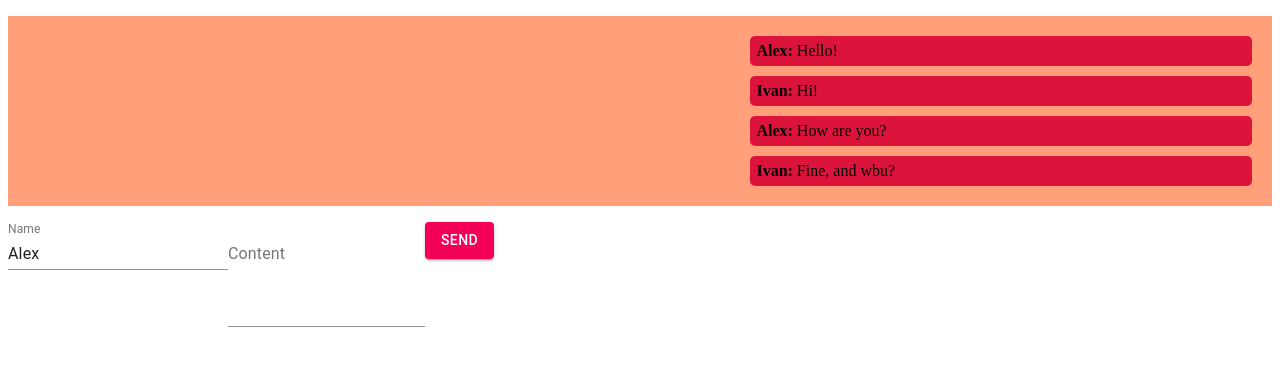
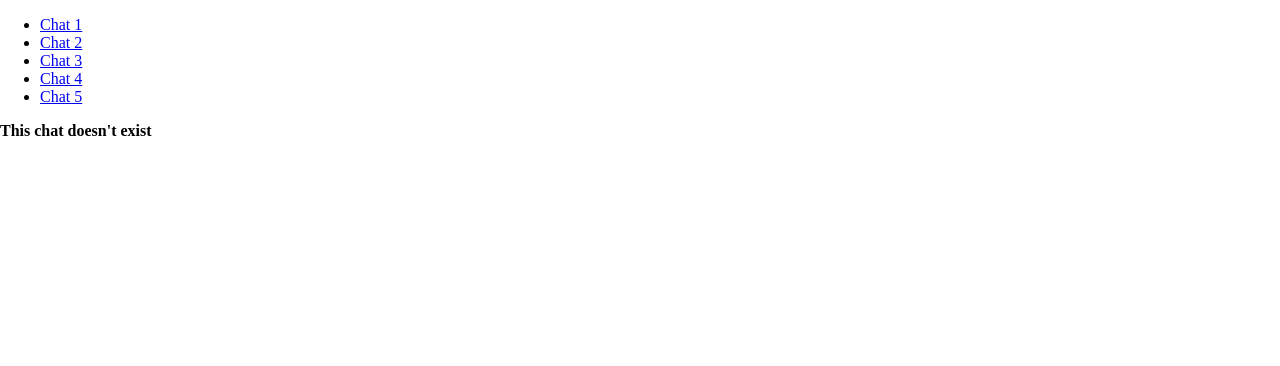
Before and after one commit to idoleg/react-01.06, a React app in the folder AlexanderStolba/: page /chats in a window 1280 px wide. Shown: the top 366 px of the page. Built offline with nearby package versions, Linux system fonts and the light colour scheme.

Commit message:
Updated design + added some new features

```diff
--- a/AlexanderStolba/package.json
+++ b/AlexanderStolba/package.json
@@ -38,6 +38,7 @@
     "@material-ui/icons": "^4.9.1",
     "prop-types": "^15.7.2",
     "react": "^16.13.1",
-    "react-dom": "^16.13.1"
+    "react-dom": "^16.13.1",
+    "react-router-dom": "^5.2.0"
   }
 }
--- a/AlexanderStolba/src/App.jsx
+++ b/AlexanderStolba/src/App.jsx
@@ -1,6 +1,26 @@
 import React from 'react';
+import { BrowserRouter, Switch, Route } from 'react-router-dom';
 import { ChatContainer } from './containers/ChatContainer'
+import { ChatList } from './components/Chat/ChatList/ChatList'
 
 export const App = () => (
-    <ChatContainer />
+    <BrowserRouter>
+        <Switch>
+
+            <Route path="/chats">
+            <ChatList />
+                <Switch>
+                    <Route path="/chats" exact component = { ChatContainer }/>
+                    <Route path="/chats/:id" exact component = { ChatContainer }/>
+                </Switch>
+            </Route>
+
+            <Route path="/" exact>Main page</Route>
+            <Route path="/contacts">It's our contacts page</Route>
+            <Route path="/about">About us</Route>
+            <Route path="/">Error 404</Route>
+        </Switch>
+    </BrowserRouter>
 )
+
+//<ChatContainer />
--- a/AlexanderStolba/src/components/Chat/Chat.jsx
+++ b/AlexanderStolba/src/components/Chat/Chat.jsx
@@ -5,8 +5,9 @@ import PropTypes from 'prop-types';
 
 export const Chat = ({ messages, onSendMessage }) => (
     <main>
-        <MessageField messages={messages} />
-        <ChatForm onSendMessage={onSendMessage} />
+        {!messages && <strong>This chat doesn't exist</strong>}
+        {messages && <MessageField messages={messages} />}
+        {messages && <ChatForm onSendMessage={onSendMessage} />}
     </main>
 );
 
--- a/AlexanderStolba/src/components/Chat/ChatForm/ChatForm.jsx
+++ b/AlexanderStolba/src/components/Chat/ChatForm/ChatForm.jsx
@@ -24,8 +24,8 @@ export const ChatForm = ({ onSendMessage }) => {
         setContentState("");
     }
 
+    //отправка сообщений по нажатию Enter
     const handleKeyUp = (event) => {
-
         if (event.keyCode === 13) {
             event.preventDefault();
             onSendMessage({ name, content });
--- a/AlexanderStolba/src/components/MessageField/MessageField.jsx
+++ b/AlexanderStolba/src/components/MessageField/MessageField.jsx
@@ -5,6 +5,7 @@ import PropTypes from 'prop-types';
 
 export const MessageField = ({ messages }) => (
     <ul className='message-list'>
+        {messages.length == 0 && <strong>There is no messages yet. Be first to write!</strong>}
         {messages.map((item, index) => <Message { ...item } key={ index } />)}
     </ul>
 );
--- a/AlexanderStolba/src/containers/ChatContainer.jsx
+++ b/AlexanderStolba/src/containers/ChatContainer.jsx
@@ -5,32 +5,82 @@ export const ROBOT_NAME = 'Robot';
 
 export class ChatContainer extends Component {
     state = {
+        chats: {
+            1: {
+                name: "Chat 1",
                 messages: [
                     { name: 'Alex', content: 'Hello!' },
                     { name: 'Ivan', content: 'Hi!' },
                     { name: 'Alex', content: 'How are you?' },
                     { name: 'Ivan', content: 'Fine, and wbu?' },
                 ]
+            },
+
+            2: {
+                name: "Chat 2",
+                messages: [
+                    { name: 'Dima', content: 'Hello!' },
+                    { name: 'Oleg', content: 'Hi!' },
+                    { name: 'Dima', content: 'What is the weather like?' },
+                    { name: 'Oleg', content: 'Wonderful!' },
+                ]
+            },
+
+            3: {
+                name: "Chat 3",
+                messages: [
+
+                ]
+            },
+
+            4: {
+                name: "Chat 4",
+                messages: [
+                    { name: 'Messenger Bot', content: 'It is chat 4' },
+                ]
+            }
+        }
     }
 
-    componentDidUpdate() {
-        const lastMessage = this.state.messages[this.state.messages.length - 1];
+    // componentDidUpdate(prevProps, prevState) {
+        handleRobotAnswer = () => {
+            const { id } = this.props.match.params;
 
-        if (lastMessage.name !== ROBOT_NAME) {
-            setTimeout(() => this.handleSendMessage({
+            if (id && this.state.chats[id]) {
+                const currentMessages = this.state.chats[id].messages;
+                const lastMessage = currentMessages[currentMessages.length - 1];
+
+                // if(prevState.chats[id].messages.length === currentMessages.length) return;
+
+                if (lastMessage && lastMessage.name !== ROBOT_NAME) {
+                    clearTimeout(this.timeoutId);
+                    this.timeoutId = setTimeout(() => this.handleSendMessage(id)({
                         name: ROBOT_NAME,
                         content: `Hello ${lastMessage.name}, I'm Robot`,
                     }), 1000);
                 }
+
             }
 
-    handleSendMessage = (message) => {
+
+        }
+
+    handleSendMessage = (id) => (messages) => {
         this.setState(state => ({
-            messages: [...state.messages, message],
-        }));
+            ...state,
+            chats: {
+                ...state.chats,
+                [id]: {
+                    ...state.chats[id],
+                    messages: [...state.chats[id].messages, message],
+                }
+            }
+        }), this.handleRobotAnswer);
     }
 
     render() {
-        return <Chat messages={ this.state.messages } onSendMessage={ this.handleSendMessage } />
+        const { id } = this.props.match.params;
+        const messages = id && this.state.chats[id] ? this.state.chats[id].messages : null;
+        return <Chat messages={ messages } onSendMessage={ this.handleSendMessage(id) } />
     }
 }
--- a/AlexanderStolba/src/index.html
+++ b/AlexanderStolba/src/index.html
@@ -6,6 +6,13 @@
     <title>React</title>
 </head>
 <body>
+    <base href="/"/>
     <div id="root"></div>
 </body>
+    <style>
+        body {
+            margin: 0;
+            padding: 0;
+        }
+    </style>
 </html>
--- a/AlexanderStolba/webpack.config.js
+++ b/AlexanderStolba/webpack.config.js
@@ -31,4 +31,11 @@ module.exports = {
     resolve: {
         extensions: [".jsx", ".js"]
     },
+
+    devServer : {
+        historyApiFallback: true
+    },
+
+    devtool: "inline-source-map",
+
 }
```
Lines whose indentation alone changed are shown as unchanged.
